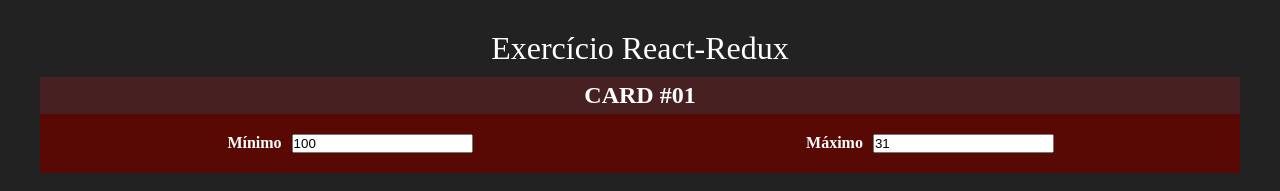
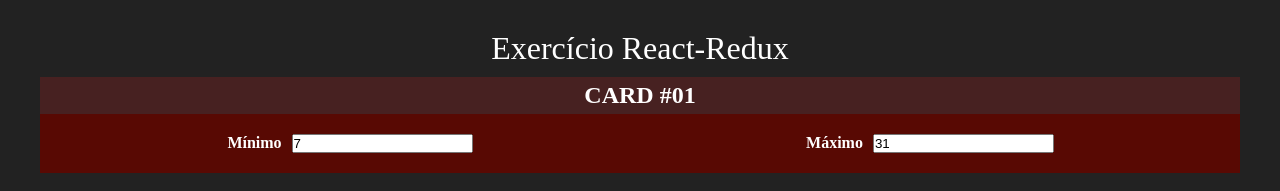
Before and after one commit to CapitaoDAreia/react-redux-course, a React (Create React App) app in the folder 06-redux/: page / in a window 1280 px wide. Shown: the top 191 px of the page. Built offline with nearby package versions, Linux system fonts and the light colour scheme.

Commit message:
SECTION 6: Redux - Associating actions with events to evolve the states and replicate those on the usr interface

```diff
--- a/06-redux/src/Components/Intervalo.tsx
+++ b/06-redux/src/Components/Intervalo.tsx
@@ -1,17 +1,17 @@
 import Card from "./Card";
 
 import { connect } from "react-redux";
-import { alterarNumMinimo } from "../Store/actions/numeros";
+import { alterarNumMinimo, alteraNumMaximo } from "../Store/actions/numeros";
 
 interface IntervaloProps {
   min: number;
   max: number;
-  alterarMinimo: any
+  alterarMinimo: (newMinNumber: number) => void;
+  alterarMaximo: (newMaxNumber: number) => void;
 }
 
 const Intervalo = (props: IntervaloProps) => {
   const { min, max } = props;
-  props.alterarMinimo(100)
   return (
     <Card title="CARD #01" headColor="#472121" bodyColor="#580903">
       <div
@@ -29,7 +29,11 @@ const Intervalo = (props: IntervaloProps) => {
           }}
         >
           <strong>Mínimo</strong>
-          <input type="number" value={min} readOnly />
+          <input
+            type="number"
+            value={min}
+            onChange={(e) => props.alterarMinimo(+e.target.value)}
+          />
         </span>
 
         <span
@@ -41,7 +45,11 @@ const Intervalo = (props: IntervaloProps) => {
           }}
         >
           <strong>Máximo</strong>
-          <input type="number" value={max} readOnly />
+          <input
+            type="number"
+            value={max}
+            onChange={(e) => props.alterarMaximo(+e.target.value)}
+          />
         </span>
       </div>
     </Card>
@@ -55,11 +63,16 @@ const mapStateToProps = (state: any) => {
   };
 };
 
-const mapActionCreatorsToProps = (dispatch: any) => {
+const mapDispatchToProps = (dispatch: any) => {
   return {
     alterarMinimo(newMinNumber: number) {
       //action creator -> action
       const action = alterarNumMinimo(newMinNumber);
+      dispatch(action);
+    },
+
+    alterarMaximo(newMaxNumber: number) {
+      const action = alteraNumMaximo(newMaxNumber);
       dispatch(action);
     },
   };
@@ -67,5 +80,5 @@ const mapActionCreatorsToProps = (dispatch: any) => {
 
 export default connect(
   mapStateToProps, //mapeamento dos estados para props
-  mapActionCreatorsToProps //mapeamento das actions para props
-  )(Intervalo);
+  mapDispatchToProps //mapeamento das actions para props
+)(Intervalo);
--- a/06-redux/src/Store/StoreConfig.tsx
+++ b/06-redux/src/Store/StoreConfig.tsx
@@ -20,6 +20,11 @@ const reducers = combineReducers({
                     ...state,
                     min: action.payload
                 }
+            case 'ALTERA_NUM_MAXIMO':
+                return {
+                    ...state,
+                    max: action.payload
+                }
             default:
                 return {
                     min: 7,
--- a/06-redux/src/Store/actions/numeros.ts
+++ b/06-redux/src/Store/actions/numeros.ts
@@ -1,7 +1,14 @@
 //Action creator
-export function alterarNumMinimo(newNumber: number){
-    return{
-        type: 'ALTERA_NUM_MIN',
-        payload: newNumber
-    }
+export function alterarNumMinimo(newNumber: number) {
+  return {
+    type: "ALTERA_NUM_MIN",
+    payload: newNumber,
+  };
 }
+
+export function alteraNumMaximo(newNumber: number) {
+  return {
+    type: "ALTERA_NUM_MAXIMO",
+    payload: newNumber,
+  };
+}
```
